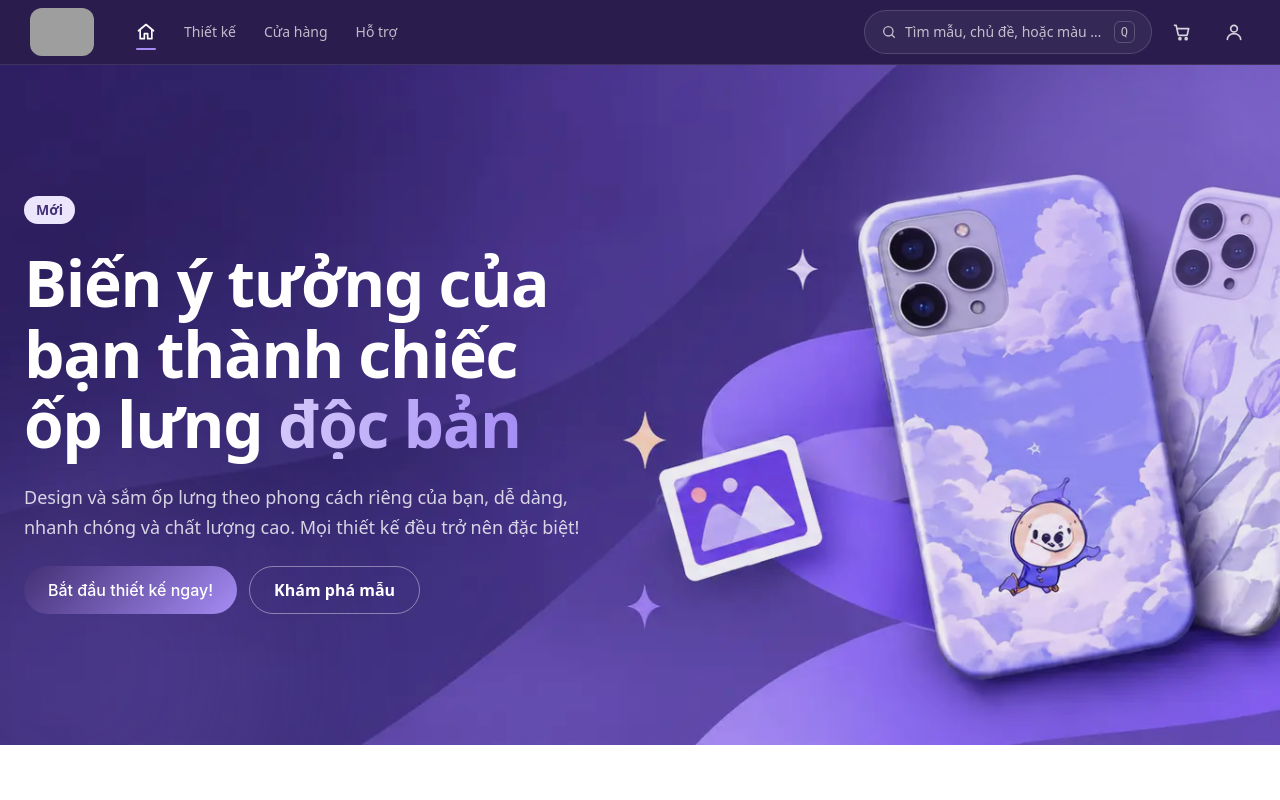
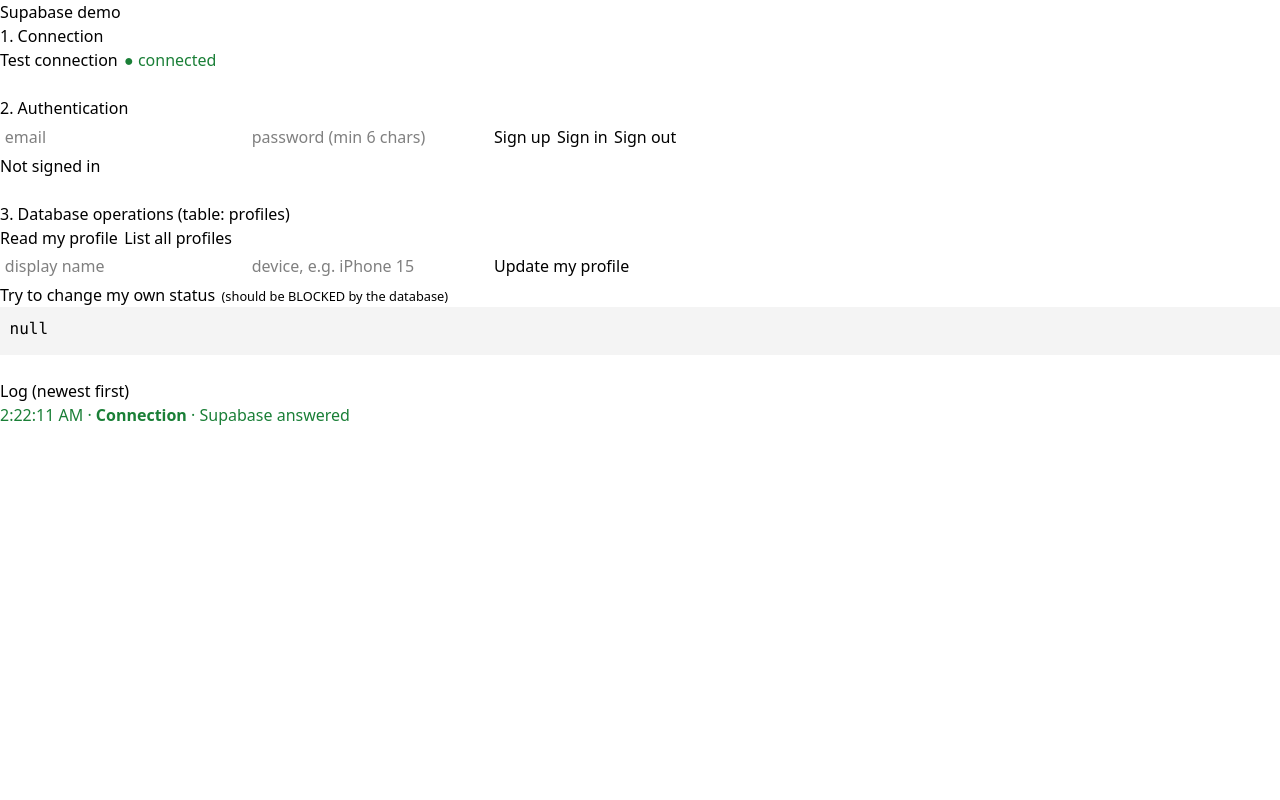
Before and after one commit to ANhat-EcoLaw-MIS/ECOMMERCE-WEB-CASEYEs, an Angular app: page / in a window 1280 px wide. Shown: the top 800 px of the page. Built offline with nearby package versions, Linux system fonts and the light colour scheme; no server answers; the database is empty; grey boxes are pictures that could not be loaded.

Commit message:
test1: connection -> successful

```diff
--- a/src/app/app.config.ts
+++ b/src/app/app.config.ts
@@ -1,10 +1,13 @@
 import { ApplicationConfig, provideBrowserGlobalErrorListeners } from '@angular/core';
 import { provideRouter } from '@angular/router';
+import {provideSupabase} from './core/supabase/supabase.provider';
+import {environment} from '../environments/environment';
 import { routes } from './app.routes';
 
 export const appConfig: ApplicationConfig = {
   providers: [
     provideBrowserGlobalErrorListeners(),
-    provideRouter(routes)
+    provideRouter(routes),
+    provideSupabase({url:environment.supabaseUrl, key:environment.supabaseKey})
   ]
 };
--- a/src/app/app.html
+++ b/src/app/app.html
@@ -1,15 +1 @@
-<a
-  href="#main"
-  class="sr-only rounded-pill bg-brand-400 px-4 py-2 font-semibold text-ink focus:not-sr-only focus:fixed focus:left-4 focus:top-4 focus:z-[60]"
->
-  Bỏ qua điều hướng
-</a>
-
-<app-header [cartCount]="cartCount()" (searchRequested)="onSearchRequested()" />
-
-<main id="main">
-  <router-outlet />
-</main>
-
-<!-- Footer: mockup, to be built by the team -->
-<app-footer></app-footer>
+<app-supabase-demo></app-supabase-demo>
--- a/src/app/app.ts
+++ b/src/app/app.ts
@@ -4,10 +4,11 @@ import { RouterOutlet } from '@angular/router';
 import { Header } from './core/layout/header/header';
 import { Placeholder } from './shared/ui/placeholder/placeholder';
 import {Footer} from './core/layout/footer/footer';
+import {SupabaseDemo} from './demo/supabase-demo';
 
 @Component({
   selector: 'app-root',
-  imports: [RouterOutlet, Header, Placeholder, Footer],
+  imports: [RouterOutlet, Header, Placeholder, Footer, SupabaseDemo],
   templateUrl: './app.html',
   changeDetection: ChangeDetectionStrategy.OnPush,
 })
--- /dev/null
+++ b/src/app/demo/supabase-demo.ts
@@ -0,0 +1,170 @@
+import { ChangeDetectionStrategy, Component, Injectable, inject, signal } from '@angular/core';
+import { JsonPipe } from '@angular/common';
+import { SupabaseAuthService } from '../core/supabase/supabase-auth.service';
+import { SupabaseRepository } from '../core/supabase/supabase-repository';
+import { Result, Row, fail } from '../core/supabase/supabase.types';
+
+/** A repository is just "a table name". Everything else is inherited. */
+@Injectable({ providedIn: 'root' })
+class ProfilesRepository extends SupabaseRepository<'profiles'> {
+  protected readonly table = 'profiles';
+}
+
+interface LogEntry { id: number; time: string; label: string; ok: boolean; detail: string; }
+
+@Component({
+  selector: 'app-supabase-demo',
+  imports: [JsonPipe],
+  changeDetection: ChangeDetectionStrategy.OnPush,
+  template: `
+    <h2>Supabase demo</h2>
+
+    <section>
+      <h3>1. Connection</h3>
+      <button (click)="checkConnection()">Test connection</button>
+      @if (connected() === null) { <span>not tested yet</span> }
+      @else if (connected()) { <span class="good">● connected</span> }
+      @else { <span class="bad">● failed (see log)</span> }
+    </section>
+
+    <section>
+      <h3>2. Authentication</h3>
+      <input #email type="email" placeholder="email" />
+      <input #pw type="password" placeholder="password (min 6 chars)" />
+      <button (click)="signUp(email.value, pw.value)">Sign up</button>
+      <button (click)="signIn(email.value, pw.value)">Sign in</button>
+      <button (click)="signOut()">Sign out</button>
+      @if (auth.isAuthenticated()) {
+        <p>Signed in as <b>{{ auth.user()?.email }}</b></p>
+      } @else {
+        <p>Not signed in</p>
+      }
+    </section>
+
+    <section>
+      <h3>3. Database operations (table: profiles)</h3>
+      <p>
+        <button (click)="readMyProfile()">Read my profile</button>
+        <button (click)="listProfiles()">List all profiles</button>
+      </p>
+      <p>
+        <input #name placeholder="display name" />
+        <input #device placeholder="device, e.g. iPhone 15" />
+        <button (click)="updateProfile(name.value, device.value)">Update my profile</button>
+      </p>
+      <p>
+        <button (click)="tryChangeStatus()">Try to change my own status</button>
+        <small>(should be BLOCKED by the database)</small>
+      </p>
+      <pre>{{ profile() | json }}</pre>
+    </section>
+
+    <section>
+      <h3>Log (newest first)</h3>
+      @for (entry of logs(); track entry.id) {
+        <div [class.good]="entry.ok" [class.bad]="!entry.ok">
+          {{ entry.time }} · <b>{{ entry.label }}</b> · {{ entry.detail }}
+        </div>
+      }
+    </section>
+  `,
+  styles: `
+    section { margin: 0 0 1.5rem; }
+    input { margin-right: .4rem; padding: .3rem; }
+    button { margin-right: .4rem; }
+    pre { background: #f4f4f4; padding: .6rem; min-height: 3rem; }
+    .good { color: #1a7f37; }
+    .bad { color: #cf222e; }
+  `,
+})
+export class SupabaseDemo {
+  protected readonly auth = inject(SupabaseAuthService);
+  private readonly profiles = inject(ProfilesRepository);
+
+  protected readonly connected = signal<boolean | null>(null);
+  protected readonly profile = signal<Row<'profiles'> | null>(null);
+  protected readonly logs = signal<LogEntry[]>([]);
+  private counter = 0;
+
+  constructor() {
+    void this.checkConnection(); // test the connection as soon as the page opens
+  }
+
+  // ---------- 1. connection ----------
+  async checkConnection() {
+    // No special health service needed: if a normal query succeeds, the connection works.
+    const r = await this.profiles.list();
+    this.connected.set(r.error === null);
+    this.log('Connection', r, 'Supabase answered');
+  }
+
+  // ---------- 2. authentication ----------
+  async signUp(email: string, password: string) {
+    const r = await this.auth.signUp({ email, password });
+    this.log('Sign up', r, 'Account created (if "Confirm email" is ON, check your inbox first)');
+  }
+
+  async signIn(email: string, password: string) {
+    const r = await this.auth.signIn({ email, password });
+    this.log('Sign in', r, 'Signed in');
+    const userId = r.data?.user?.id;
+    if (userId) await this.loadProfile(userId);
+  }
+
+  async signOut() {
+    const r = await this.auth.signOut();
+    this.profile.set(null);
+    this.log('Sign out', r, 'Signed out');
+  }
+
+  // ---------- 3. database ----------
+  async readMyProfile() {
+    const id = this.auth.user()?.id;
+    if (!id) return this.log('Read my profile', fail({ message: 'Sign in first' }));
+    await this.loadProfile(id);
+  }
+
+  async listProfiles() {
+    const r = await this.profiles.list();
+    // Row Level Security: you should only ever see YOUR row (or 0 rows when signed out)
+    this.log('List all profiles', r, `${r.data?.length ?? 0} row(s) visible to you`);
+  }
+
+  async updateProfile(displayName: string, deviceType: string) {
+    const id = this.auth.user()?.id;
+    if (!id) return this.log('Update profile', fail({ message: 'Sign in first' }));
+    const r = await this.profiles.update(id, { display_name: displayName, device_type: deviceType });
+    if (r.error === null) this.profile.set(r.data);
+    this.log('Update profile', r, 'Saved');
+  }
+
+  async tryChangeStatus() {
+    const id = this.auth.user()?.id;
+    if (!id) return this.log('Change status', fail({ message: 'Sign in first' }));
+    // Same value as today (ACTIVE) so nothing breaks even if the protection were missing.
+    const r = await this.profiles.update(id, { status: 'ACTIVE' });
+    this.log('Change status', r, '', true);
+  }
+
+  // ---------- helpers ----------
+  private async loadProfile(userId: string) {
+    const r = await this.profiles.getById(userId);
+    this.profile.set(r.data);
+    this.log('Read my profile', r, r.data ? 'Profile loaded' : 'No profile row found for this user');
+  }
+
+  /** expectError = true flips the colours: a failure is the GOOD outcome (protection works). */
+  private log(label: string, r: Result<unknown>, okDetail = 'OK', expectError = false) {
+    const failed = r.error !== null;
+    const entry: LogEntry = {
+      id: ++this.counter,
+      time: new Date().toLocaleTimeString(),
+      label,
+      ok: expectError ? failed : !failed,
+      detail: expectError
+        ? failed ? `Blocked as expected: ${r.error!.message}` : 'WARNING: change was ALLOWED, check your column grants'
+        : failed ? r.error!.message : okDetail,
+    };
+    this.logs.update((list) => [entry, ...list]);
+  }
+}
--- a/src/environments/environment.development.ts
+++ b/src/environments/environment.development.ts
@@ -1 +1,4 @@
-export const environment = {};
+export const environment = {
+  supabaseUrl: 'https://qkshedamkirnpkqxfspk.supabase.co',
+  supabaseKey: 'sb_publishable_Y8P7r-Vwt2qrFYwxtsB9-w_WFjS_-xz',
+};
--- /dev/null
+++ b/src/tests/supabase/helpers/supabase-fake.ts
@@ -0,0 +1,86 @@
+export type FakeResult = {
+  data: unknown;
+  error: { message: string; code?: string } | null;
+};
+
+export type FakeCall = {
+  table: string;
+  method: string;
+  args?: unknown[];
+  payload?: unknown;
+};
+
+export class FakeSupabaseQueryBuilder {
+  public result: FakeResult = { data: null, error: null };
+
+  constructor(
+    private readonly client: FakeSupabaseClient,
+    public readonly table: string,
+  ) {}
+
+  select(columns = '*') {
+    this.push('select', [columns]);
+    return this;
+  }
+
+  insert(values: unknown) {
+    this.push('insert', undefined, values);
+    return this;
+  }
+
+  update(values: unknown) {
+    this.push('update', undefined, values);
+    return this;
+  }
+
+  delete() {
+    this.push('delete');
+    return this;
+  }
+
+  eq(field: string, value: unknown) {
+    this.push('eq', [field, value]);
+    return this;
+  }
+
+  maybeSingle() {
+    this.push('maybeSingle');
+    return this;
+  }
+
+  single() {
+    this.push('single');
+    return this;
+  }
+
+  private push(method: string, args?: unknown[], payload?: unknown) {
+    this.client.calls.push({
+      table: this.table,
+      method,
+      args,
+      payload,
+    });
+  }
+
+  then<TResult1 = FakeResult, TResult2 = never>(
+    onfulfilled?: ((value: FakeResult) => TResult1 | PromiseLike<TResult1>) | null,
+    onrejected?: ((reason: unknown) => TResult2 | PromiseLike<TResult2>) | null,
+  ): Promise<TResult1 | TResult2> {
+    return Promise.resolve(this.result).then(onfulfilled, onrejected);
+  }
+}
+
+export class FakeSupabaseClient {
+  public readonly calls: FakeCall[] = [];
+  private readonly results = new Map<string, FakeResult>();
+
+  setTableResult(table: string, result: FakeResult) {
+    this.results.set(table, result);
+  }
+
+  from(table: string) {
+    const builder = new FakeSupabaseQueryBuilder(this, table);
+    builder.result = this.results.get(table) ?? { data: null, error: null };
+    return builder;
+  }
+}
```
Also changed, not shown: 1 other file (tests, documents, lock files or other folders).
